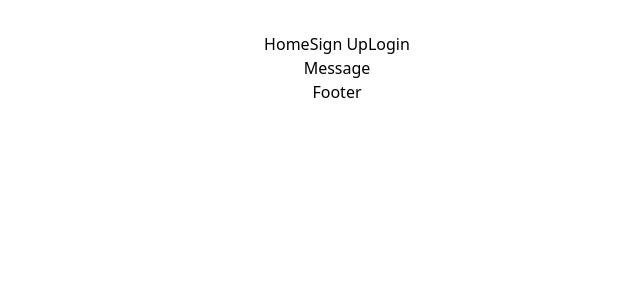
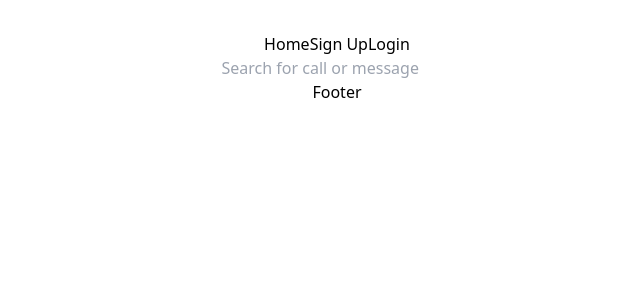
Before and after one commit to Karume-lab/E_Mkulima-FE, a React (Vite) app: page /dashboard/produce/buy/id/message in a window 1280 px wide. Shown: the top 300 px of the page, without its empty margins (303-943 px from the left). Built offline with nearby package versions, Linux system fonts and the light colour scheme.

Commit message:
add message

```diff
--- a/src/pages/message/Message.tsx
+++ b/src/pages/message/Message.tsx
@@ -1,5 +1,34 @@
-const Message = () => {
-    return <div>Message</div>;
-};
+const Message = (): JSX.Element => {
+    return (
+        <>
+            <div className="mb-3 md:w-96">
+                <div className="relative mb-4 flex w-full flex-wrap items-stretch">
+                    <input
+                        type="search"
+                        className="relative m-0 -mr-0.5 block w-[1px] min-w-0 flex-auto rounded-l border border-solid border-neutral-300 bg-transparent bg-clip-padding px-3 py-[0.25rem] text-base font-normal leading-[1.6] text-neutral-700 outline-none transition duration-200 ease-in-out focus:z-[3] focus:border-primary focus:text-neutral-700 focus:shadow-[inset_0_0_0_1px_rgb(59,113,202)] focus:outline-none dark:border-neutral-600 dark:text-neutral-200 dark:placeholder:text-neutral-200 dark:focus:border-primary"
+                        placeholder="Search for call or message"
+                        aria-label="Search for call or message"
+                        aria-describedby="button-addon1" />
+
+                    <button
+                        className="relative z-[2] flex items-center rounded-r bg-primary px-6 py-2.5 text-xs font-medium uppercase leading-tight shadow-md transition duration-150 ease-in-out hover:bg-primary-700 hover:shadow-lg focus:bg-primary-700 focus:shadow-lg focus:outline-none focus:ring-0 active:bg-primary-800 active:shadow-lg"
+                        type="button"
+                        id="button-addon1">
+                        <svg
+                            xmlns="http://www.w3.org/2000/svg"
+                            viewBox="0 0 20 20"
+                            fill="currentColor"
+                            className="h-5 w-5">
+                            <path
+                                fillRule="evenodd"
+                                d="M9 3.5a5.5 5.5 0 100 11 5.5 5.5 0 000-11zM2 9a7 7 0 1112.452 4.391l3.328 3.329a.75.75 0 11-1.06 1.06l-3.329-3.328A7 7 0 012 9z"
+                                clipRule="evenodd" />
+                        </svg>
+                    </button>
+                </div>
+            </div>
+        </>
+    );
+}
 
 export default Message;
```
